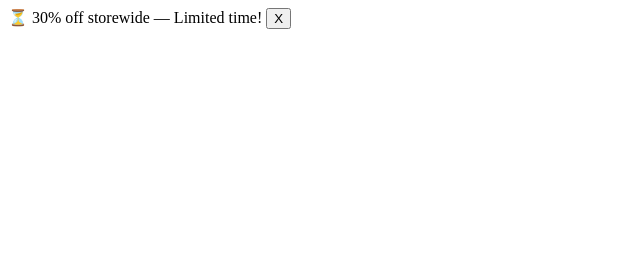
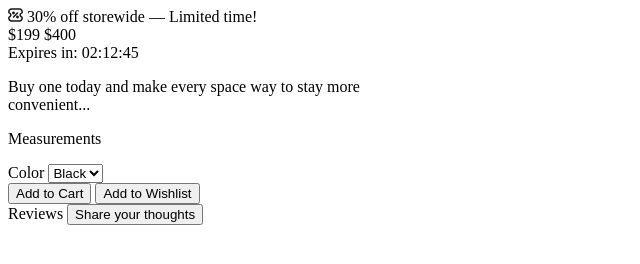
Before and after one commit to Kenama/Cafe-Street, a plain HTML site: page src/pages/products/product/product.html in a window 1280 px wide. Shown: the whole page, without its empty margins (0-640 px from the left). Drawn offline with Linux system fonts and the light colour scheme; a web font is replaced by a local one.

Commit message:
Update product.html

```diff
--- a/src/pages/products/product/product.html
+++ b/src/pages/products/product/product.html
@@ -1,16 +1,62 @@
 <!DOCTYPE html>
 <html lang="en">
-<head>
-    <meta charset="UTF-8">
-    <meta name="viewport" content="width=device-width, initial-scale=1.0">
-    <title>Document</title>
-</head>
-<body>
-    <div class="notification-bar">
-        <span class="notification-icon">⏳</span>
-        <span class="notification-text">30% off storewide — Limited time!</span>
-        <button class="close-btn">X</button>
+  <head>
+    <meta charset="UTF-8" />
+    <meta name="viewport" content="width=device-width, initial-scale=1.0" />
+    <title>3legant | Home</title>
+    <!-- Link -->
+    <link rel="stylesheet" href="/src/assets/css/global-styles/styles.css" />
+  </head>
+  <body>
+    <!-- Wrapper -->
+    <div class="wrapper">
+      <!-- Notification bar -->
+      <div class="notification-bar">
+        <img src="/src/assets/img/icon-discount.svg" alt="" />
+        30% off storewide — Limited time!
       </div>
+            <!-- Product -->
+            <div class="product-info">
+              <!-- Price and Timer -->
+              <div class="product-price">
+                <span class="current-price">$199</span>
+                <span class="original-price">$400</span>
+              </div>
 
-</body>
+              <div class="countdown">
+                <span>Expires in:</span>
+                <span id="timer">02:12:45</span>
+              </div>
+
+              <!-- Description -->
+              <div class="product-description">
+                <p>Buy one today and make every space way to stay more convenient...</p>
+                <p>Measurements</p>
+                <label for="color-select">Color</label>
+                <select id="color-select">
+                  <option value="black">Black</option>
+                </select>
+              </div>
+
+              <!-- Add to Cart -->
+              <div class="add-to-cart">
+                <button class="add-to-cart-btn">Add to Cart</button>
+                <button class="add-to-wishlist-btn">Add to Wishlist</button>
+              </div>
+
+              <!-- Reviews Section -->
+              <div class="product-reviews">
+                <span>Reviews</span>
+                <button class="share-feedback">Share your thoughts</button>
+              </div>
+            </div>
+
+      <!-- Header -->
+      <div class="header"></div>
+      <!-- Slider -->
+      <div class="slider"></div>
+      <!-- Footer -->
+      <div class="footer"></div>
+    </div>
+  </body>
 </html>
```
